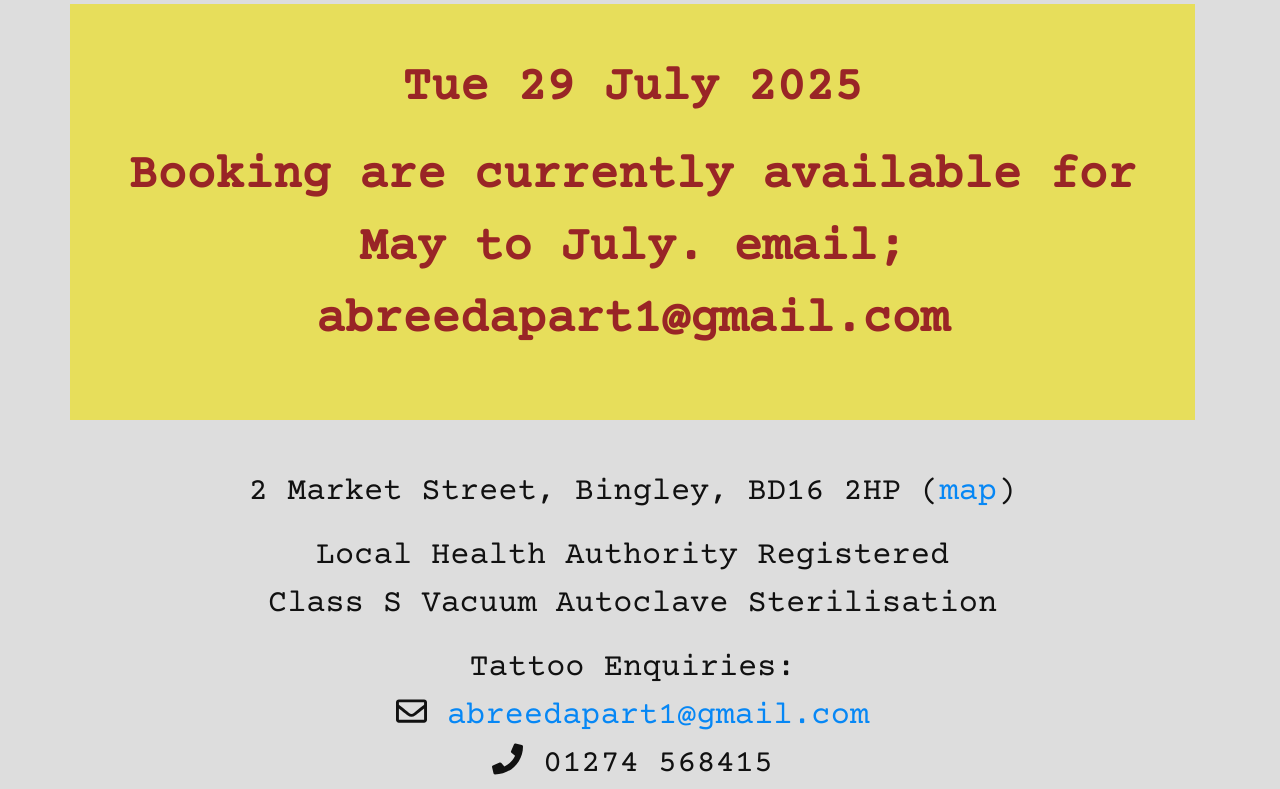
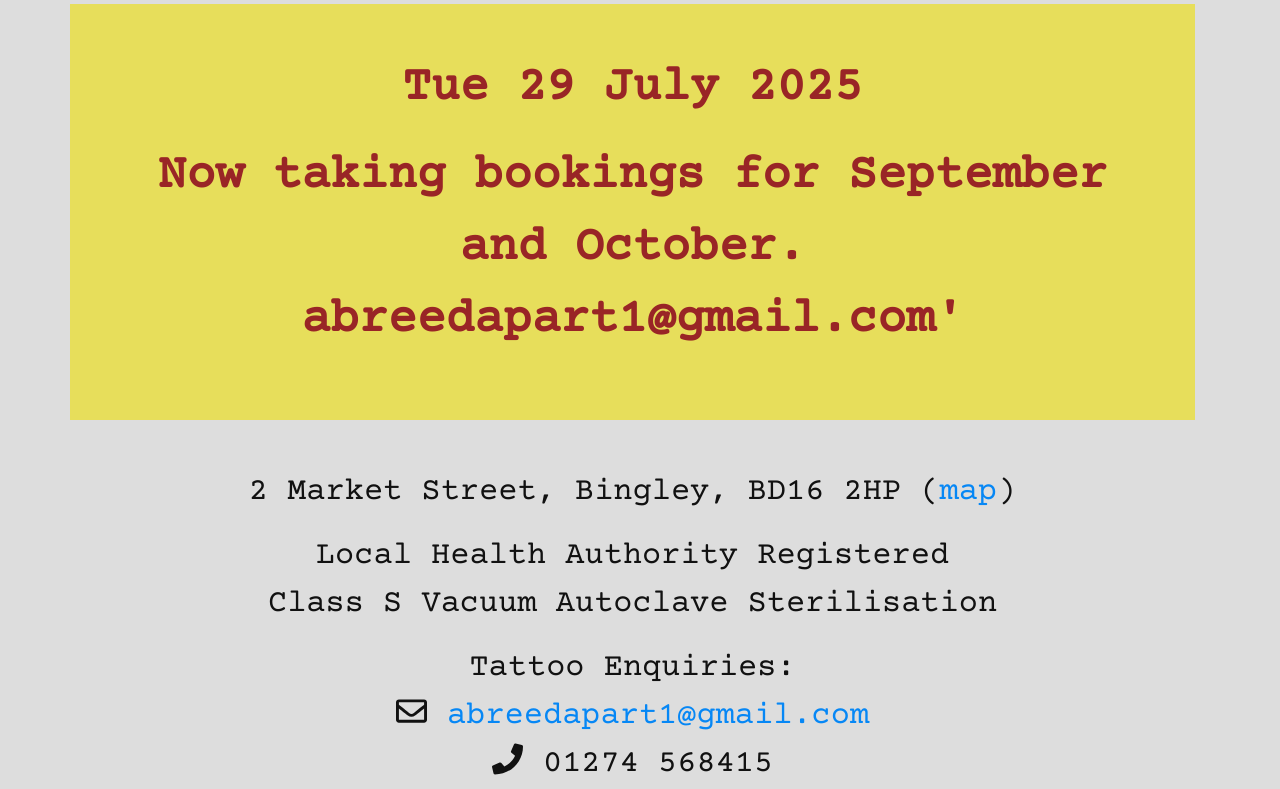
Before and after one commit to caprenter/abreedapart, a Jekyll site: the page built from index.md, in a window 1280 px wide and 900 px high, scrolled down 867 px, cut to the strip 111-900 px from the top of the window. Built offline with Jekyll 4.4.1, drawn with Linux system fonts in a browser that asks for light colours; nearby versions of some CDN libraries.

Commit message:
Update index.md
Now taking bookings for September and October. abreedapart1@gmail.com'

```diff
--- a/index.md
+++ b/index.md
@@ -2,7 +2,7 @@
 layout: default
 title: Home
 content-description: "A Breed Apart Tattoo Studio, Bingley, West Yorkshire, Established in 2010, Specialising in Black and grey realism."
-open-today-message: "Booking are currently available for May to July. email; abreedapart1@gmail.com"
+open-today-message: "Now taking bookings for September and October. abreedapart1@gmail.com'"
 ---
 
 <div class="main-image" markdown="1">
```
